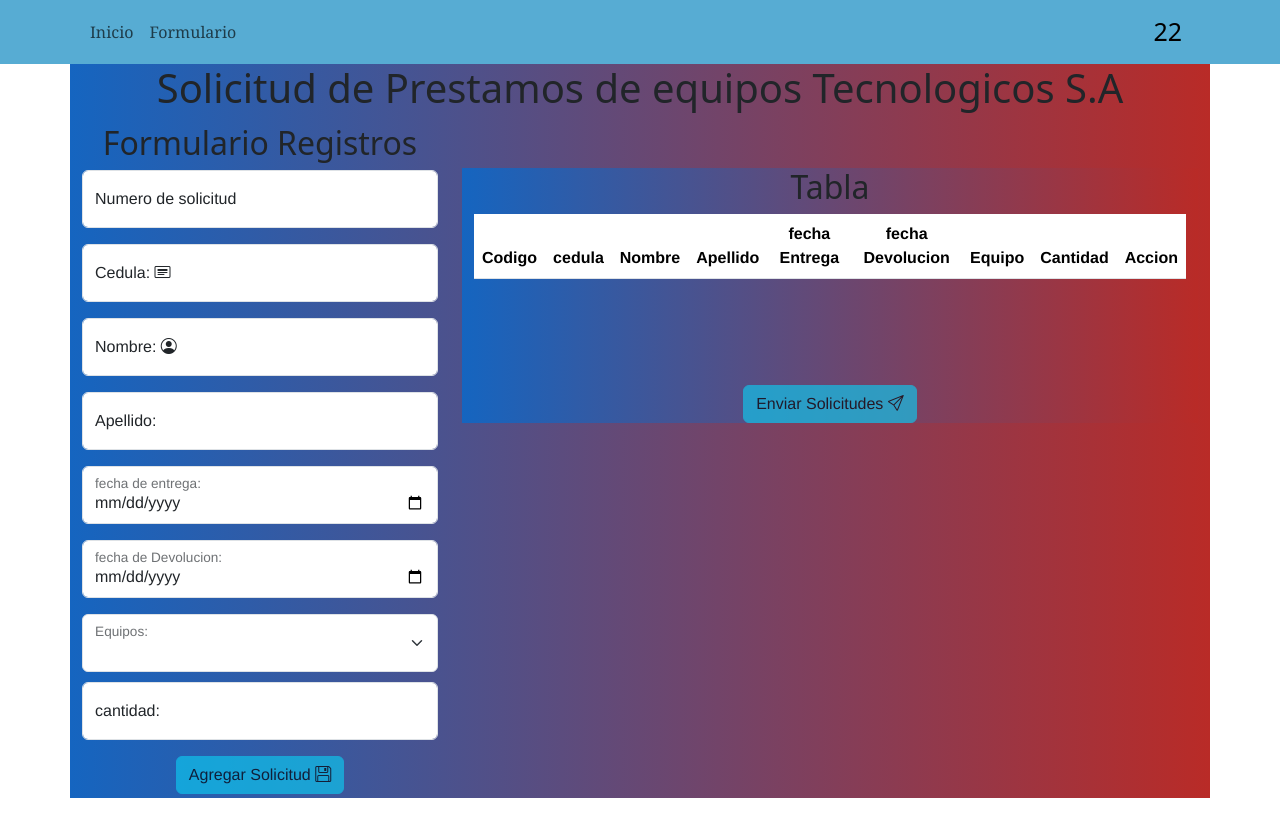
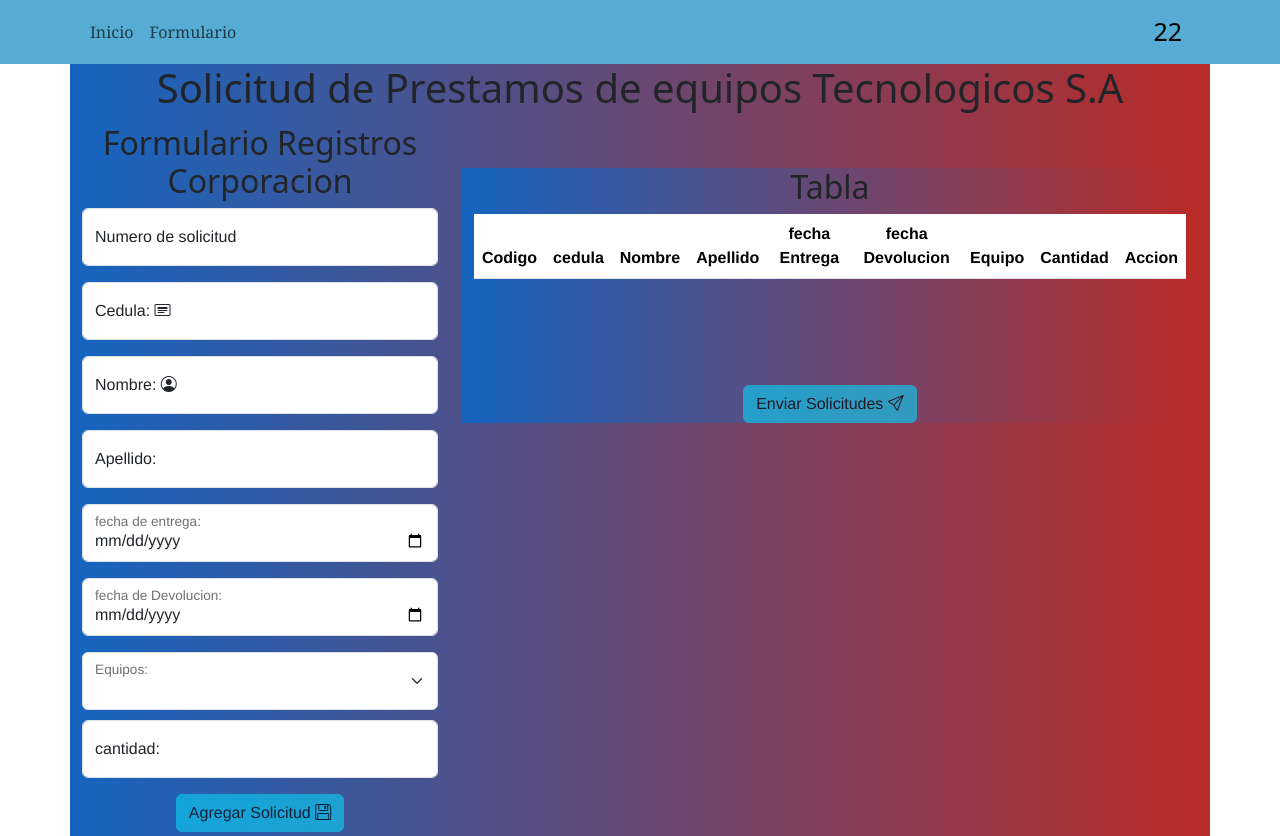
Before and after one commit to josue-2023/ProyectoJenkins, an Angular app: page /formulario in a window 1280 px wide. Before the commit the page ends 800 px from the top, so only its background shows below. Built offline with nearby package versions, Linux system fonts and the light colour scheme.

Commit message:
actualizacion de encabezados#4

```diff
--- a/src/app/components/solicitud/solicitud.component.html
+++ b/src/app/components/solicitud/solicitud.component.html
@@ -7,7 +7,7 @@
     <div class="row">
         <div class="col-4 py-1">
                 <div>
-                <h2>Formulario Registros</h2>
+                <h2>Formulario Registros Corporacion</h2>
                 </div>
             <form [formGroup]="form" (ngSubmit)="agregarPersona()">
 
```
Also changed, not shown: 1 other file (tests, documents, lock files or other folders).
